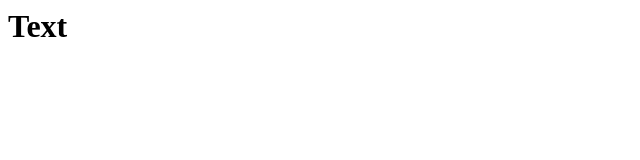
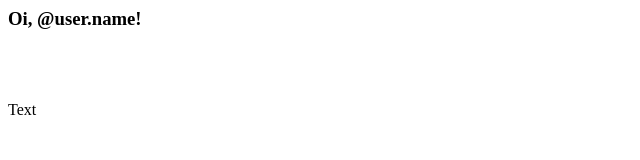
Before and after one commit to DidjoOliveira/TreinamentoGit, a plain HTML site: page index.html in a window 1280 px wide. Shown: the whole page, without its empty margins (0-640 px from the left). Drawn offline with Linux system fonts and the light colour scheme.

Commit message:
Index esboço

```diff
--- a/index.html
+++ b/index.html
@@ -1,7 +1,8 @@
 <html>
 	<head>
 		<body>
-			<h1>Text</h1>
+			<h3>Oi, @user.name!</h3><br><br>
+			<p>Text</p>
 		</body>
 	</head>
 </html>
```
